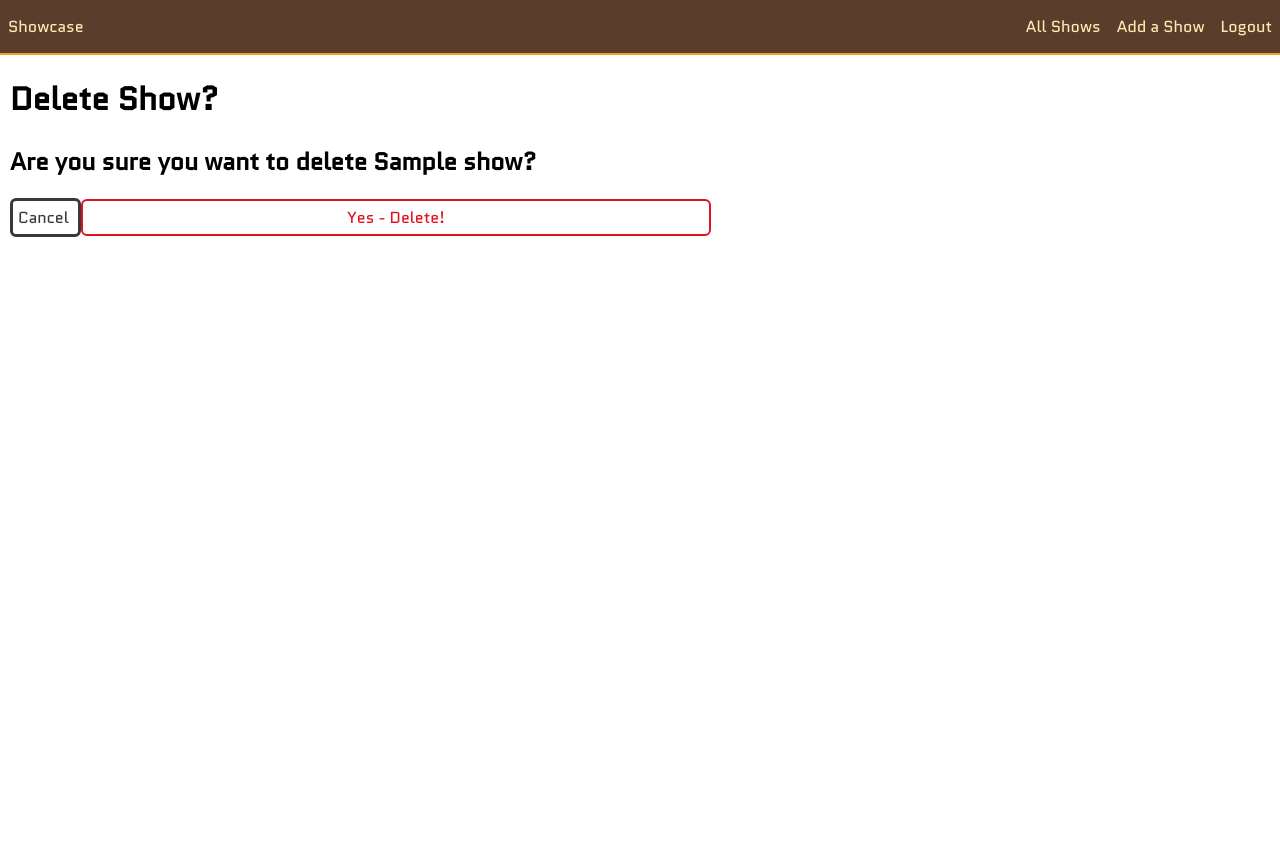
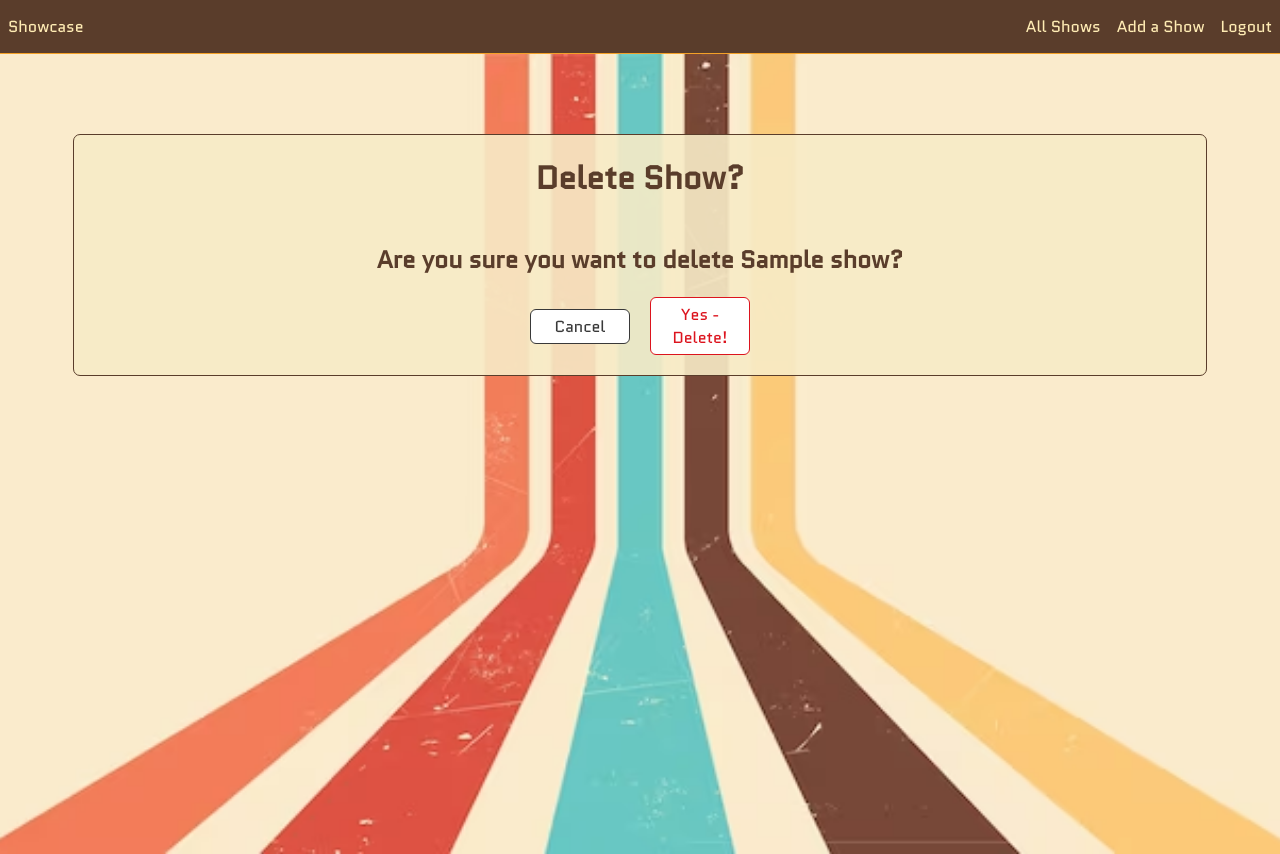
Before and after one commit to andrea1234321/showcase, a Django app: page /shows/1/delete/ in a window 1280 px wide. Before the commit the page ends 237 px from the top, so only its background shows below. Run offline with Django 4.2, Linux system fonts and the light colour scheme; a user stored in the database is signed in; tables that the repository leaves empty hold one stand-in row (values such as "Sample post"); some web fonts are replaced.

Commit message:
style delete show page

```diff
--- a/main_app/models.py
+++ b/main_app/models.py
@@ -8,7 +8,7 @@
   name= models.CharField(max_length=100)
   genre= models.CharField(max_length=100)
   seasons= models.IntegerField()
-  notes= models.TextField()
+  notes= models.TextField(blank=True)
   rating= models.IntegerField(validators=[MinValueValidator(1), MaxValueValidator(5)])
   stillWatching= models.BooleanField('Still watching?')
   url= models.URLField('URL link:', blank=True)
--- a/main_app/static/css/base.css
+++ b/main_app/static/css/base.css
@@ -20,7 +20,7 @@
   min-height: 100vh;
   --nav-bg: rgb(90,61,43);
   --nav-bg-ff: rgb(255,236,180);
-  --borders: rgb(244,161,39) solid 2px;
+  --borders: rgb(244,161,39) solid 1px;
   --text-color: rgb(255,236,180);
   --link-hover-color: rgb(244,161,39);
   --button-bg: rgb(255, 255, 255);
@@ -98,23 +98,23 @@
 }
 
 .submit {
+  border: 1px solid var(--submit);
   color: var(--submit);
-  border-color: var(--submit);
 }
 
 .secondary {
   color: var(--secondary);
-  border-color: var(--secondary);
+  border: 1px solid var(--secondary);
 }
 
 .warn {
   color: var(--warn);
-  border-color: var(--warn);
+  border: 1px solid var(--ward);
 }
 
 .danger {
   color: var(--danger);
-  border-color: var(--danger);
+  border: 1px solid var(--danger);
 }
 
 a, a:visited{
--- a/main_app/static/css/form.css
+++ b/main_app/static/css/form.css
@@ -54,3 +54,12 @@
   margin: 0 auto;
   width: 100px;
 }
+.form{
+  display: flex;
+  justify-content: center;
+  align-items: center;
+  text-align: center;
+}
+.form >a{
+  margin-right: 20px;
+}
--- a/main_app/static/css/shows/show-detail.css
+++ b/main_app/static/css/shows/show-detail.css
@@ -12,6 +12,7 @@
 }
 .show-img-container img{
   width: 300px;
+  border-radius: 7px;
 }
 
 .show-details {
--- a/main_app/templates/main_app/show_confirm_delete.html
+++ b/main_app/templates/main_app/show_confirm_delete.html
@@ -1,13 +1,17 @@
 {% extends 'base.html' %}
 {% load static %}
 
+{% block head %}
+<link rel="stylesheet" type="text/css" href="{% static 'css/form.css' %}"/>
+{% endblock %}
+
 {% block content %}
 
+<div class='form-container'>
   <div class="page-header">
     <h1>Delete Show?</h1>
   </div>
   <h2>Are you sure you want to delete {{ show.name }}?</h2>
-
   <form action="" method="post" class="form">
     {% csrf_token %}
     <a
@@ -18,5 +22,6 @@
     </a>
     <button type="submit" class="btn danger">Yes - Delete!</button>
   </form>
+</div>
 
 {% endblock %}
```
Also changed, not shown: main_app/migrations/0009_alter_show_notes.py (added). Lines whose indentation alone changed are shown as unchanged.
